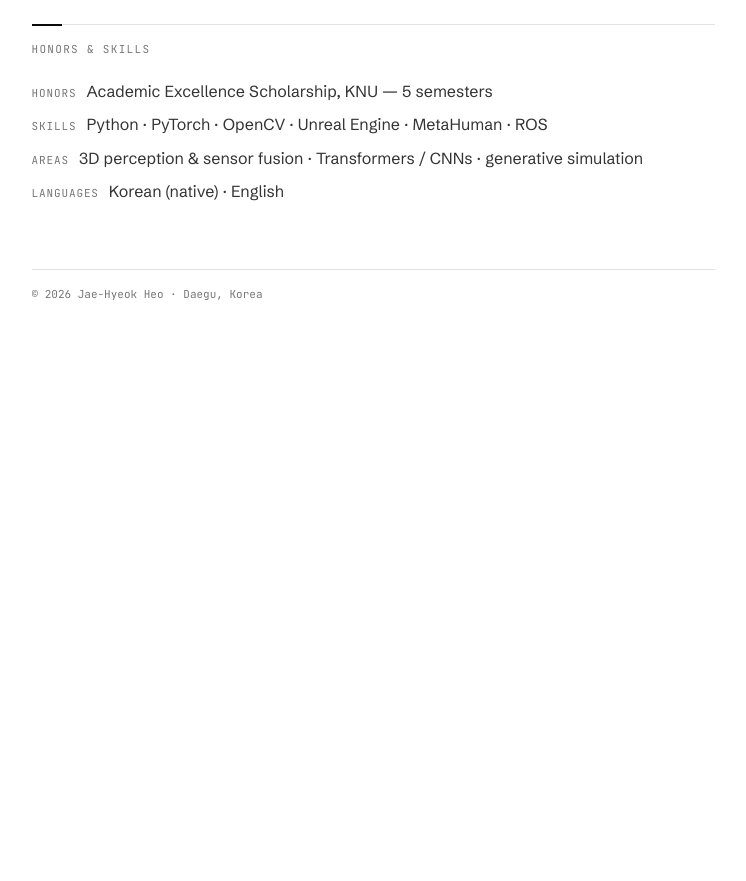
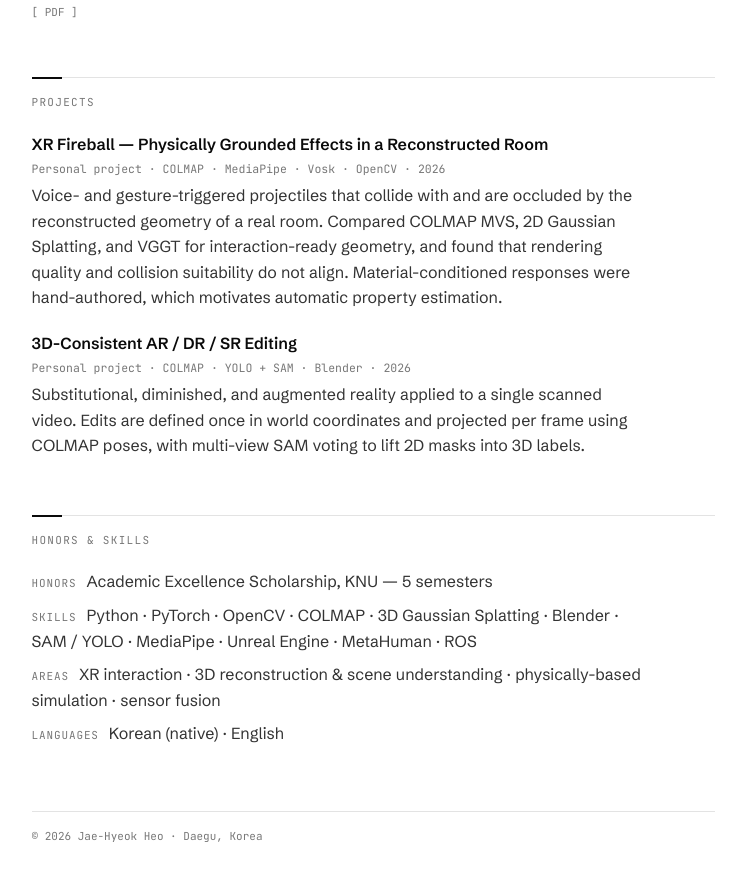
Before and after one commit to Hjaehyeok02/Hjaehyeok02.github.io, a plain HTML site: page index.html in a window 1280 px wide. Shown: the part 1455-2336 px from the top of the page, without its empty margins (468-1214 px from the left). Before the commit the page ends 1823 px from the top, so only its background shows below. Drawn offline with Linux system fonts and the light colour scheme.

Commit message:
Add Projects section; refocus About/skills on XR interaction
New Projects section (XR Fireball, 3D-consistent AR/DR/SR) below Publications. About reframed around XR interaction. Skills/Areas add COLMAP/3DGS/Blender/SAM-YOLO/MediaPipe. Research surfaces XR + IEEE VR 2026 poster; VR Lab end date May 2026.

Co-Authored-By: Claude Opus 4.8 <noreply@anthropic.com>

```diff
--- a/index.html
+++ b/index.html
@@ -61,6 +61,7 @@
   .entry .role{font-weight:600;font-size:16px}
   .entry .meta{font-family:"JetBrains Mono",monospace;font-size:11.5px;color:var(--dim);margin:2px 0 5px}
   .entry .desc{color:var(--soft);max-width:62ch}
+  .demo{display:block;width:100%;max-width:520px;margin-top:14px;border:1px solid var(--line);border-radius:6px}
 
   .pub{position:relative;margin-bottom:22px;transition:transform .25s ease}
   .pub:last-child{margin-bottom:0}
@@ -98,7 +99,7 @@
 
 <header>
   <h1 class="name">Jae-Hyeok Heo<span class="ko">허재혁</span></h1>
-  <p class="tagline">Working on 3D scene perception and generation.</p>
+  <p class="tagline">Working on 3D scene understanding for XR interaction.</p>
   <div class="rule"></div>
   <div class="contact">
     <a href="mailto:hjh37310@knu.ac.kr">hjh37310@knu.ac.kr</a>
@@ -108,7 +109,7 @@
 <main>
   <section>
     <div class="label">About</div>
-    <p class="lede">I'm an undergraduate in CS at Kyungpook National University. I'm interested in two sides of 3D scenes: perceiving them, including their geometry and dynamics, and generating them within world models that stay physically and spatially consistent.</p>
+    <p class="lede">I'm an undergraduate in CS at Kyungpook National University. I'm interested in making reconstructed real scenes interactive — recovering not just geometry but the physical properties needed to simulate how they respond, and deciding how much of that response can be shown to a user without breaking either immersion or safety.</p>
   </section>
 
   <section>
@@ -123,8 +124,8 @@
     <div class="label">Research</div>
     <div class="entry">
       <div class="role">Undergraduate Researcher, Virtual Reality Lab (Prof. Soon Ki Jung)</div>
-      <div class="meta">KNU · May 2025 – Present</div>
-      <div class="desc">Synthetic video-dataset generation in virtual environments (Unreal Engine, MetaHuman); an LLM-driven human-behavior simulation pipeline.</div>
+      <div class="meta">KNU · May 2025 – May 2026</div>
+      <div class="desc">Synthetic video-dataset generation in immersive virtual environments (Unreal Engine, MetaHuman) for XR; an LLM-driven human-behavior simulation pipeline, published as an IEEE VR 2026 poster.</div>
     </div>
     <div class="entry">
       <div class="role">Capstone Design I & II and an industry project with FutureDrive</div>
@@ -162,10 +163,26 @@
   </section>
 
   <section>
+    <div class="label">Projects</div>
+    <div class="entry">
+      <div class="role">XR Fireball — Physically Grounded Effects in a Reconstructed Room</div>
+      <div class="meta">Personal project · COLMAP · MediaPipe · Vosk · OpenCV · 2026</div>
+      <div class="desc">Voice- and gesture-triggered projectiles that collide with and are occluded by the reconstructed geometry of a real room. Compared COLMAP MVS, 2D Gaussian Splatting, and VGGT for interaction-ready geometry, and found that rendering quality and collision suitability do not align. Material-conditioned responses were hand-authored, which motivates automatic property estimation.</div>
+      <!-- 데모 자리(직접 넣으세요): <img class="demo" src="media/fireball.gif" alt="XR Fireball demo"> 또는 <video class="demo" src="media/fireball.mp4" autoplay loop muted playsinline controls></video> -->
+    </div>
+    <div class="entry">
+      <div class="role">3D-Consistent AR / DR / SR Editing</div>
+      <div class="meta">Personal project · COLMAP · YOLO + SAM · Blender · 2026</div>
+      <div class="desc">Substitutional, diminished, and augmented reality applied to a single scanned video. Edits are defined once in world coordinates and projected per frame using COLMAP poses, with multi-view SAM voting to lift 2D masks into 3D labels.</div>
+      <!-- 데모 자리(직접 넣으세요): <img class="demo" src="media/ardrsr.gif" alt="AR/DR/SR demo"> 또는 <video class="demo" src="media/ardrsr.mp4" autoplay loop muted playsinline controls></video> -->
+    </div>
+  </section>
+
+  <section>
     <div class="label">Honors &amp; Skills</div>
     <div class="kv"><span class="k">Honors</span>Academic Excellence Scholarship, KNU — 5 semesters</div>
-    <div class="kv"><span class="k">Skills</span>Python · PyTorch · OpenCV · Unreal Engine · MetaHuman · ROS</div>
-    <div class="kv"><span class="k">Areas</span>3D perception &amp; sensor fusion · Transformers / CNNs · generative simulation</div>
+    <div class="kv"><span class="k">Skills</span>Python · PyTorch · OpenCV · COLMAP · 3D Gaussian Splatting · Blender · SAM / YOLO · MediaPipe · Unreal Engine · MetaHuman · ROS</div>
+    <div class="kv"><span class="k">Areas</span>XR interaction · 3D reconstruction &amp; scene understanding · physically-based simulation · sensor fusion</div>
     <div class="kv"><span class="k">Languages</span>Korean (native) · English</div>
   </section>
 
```
